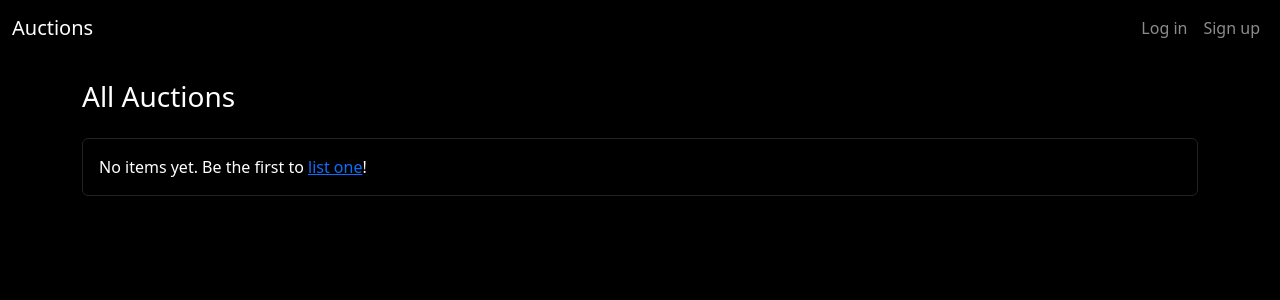
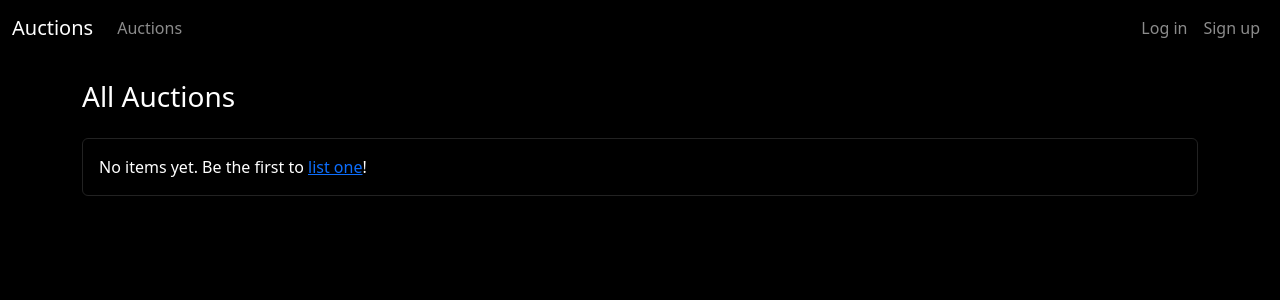
Before and after one commit to pushpendr-7/Auction_site.07, a Django app: template templates/auctions/home.html in a window 1280 px wide. Shown: the top 300 px of the page. Run offline with Django 3.2, Linux system fonts and the light colour scheme; the template is opened without the code that fills it, so the values that code supplies are empty.

Commit message:
Refactor navigation links to use Django URL tags (#5)
Co-authored-by: Cursor Agent <cursoragent@cursor.com>
Co-authored-by: akkey8501 <akkey8501@gmail.com>

```diff
--- a/templates/auctions/base.html
+++ b/templates/auctions/base.html
@@ -10,25 +10,36 @@
 <body>
 <nav class="navbar navbar-expand-lg navbar-dark bg-dark">
   <div class="container-fluid">
-    <a class="navbar-brand" href="/">Auctions</a>
-    <div class="collapse navbar-collapse">
+    <a class="navbar-brand" href="{% url 'home' %}">Auctions</a>
+    <button class="navbar-toggler" type="button" data-bs-toggle="collapse" data-bs-target="#mainNavbar" aria-controls="mainNavbar" aria-expanded="false" aria-label="Toggle navigation">
+      <span class="navbar-toggler-icon"></span>
+    </button>
+    <div class="collapse navbar-collapse" id="mainNavbar">
       <ul class="navbar-nav me-auto">
+        <li class="nav-item">
+          <a class="nav-link" href="{% url 'home' %}">Auctions</a>
+        </li>
         {% if user.is_authenticated %}
-        <li class="nav-item"><a class="nav-link" href="/items/new/">List Item</a></li>
-        <li class="nav-item"><a class="nav-link" href="/">Items</a></li>
+        <li class="nav-item">
+          <a class="nav-link" href="{% url 'item_create' %}">List Item</a>
+        </li>
+        <li class="nav-item">
+          <a class="nav-link" href="{% url 'history' %}">History</a>
+        </li>
         {% endif %}
       </ul>
       <ul class="navbar-nav ms-auto">
         {% if user.is_authenticated %}
         <li class="nav-item"><span class="navbar-text me-2">Hi, {{ user.username }}</span></li>
-        <li class="nav-item"><a class="nav-link" href="/logout/">Log out</a></li>
+        <li class="nav-item"><a class="nav-link" href="{% url 'logout' %}">Log out</a></li>
         {% else %}
-        <li class="nav-item"><a class="nav-link" href="/login/">Log in</a></li>
-        <li class="nav-item"><a class="nav-link" href="/register/">Sign up</a></li>
+        <li class="nav-item"><a class="nav-link" href="{% url 'login' %}">Log in</a></li>
+        <li class="nav-item"><a class="nav-link" href="{% url 'register' %}">Sign up</a></li>
         {% endif %}
       </ul>
     </div>
   </div>
+
 </nav>
 <main class="container py-4">
   {% for message in messages %}
```
